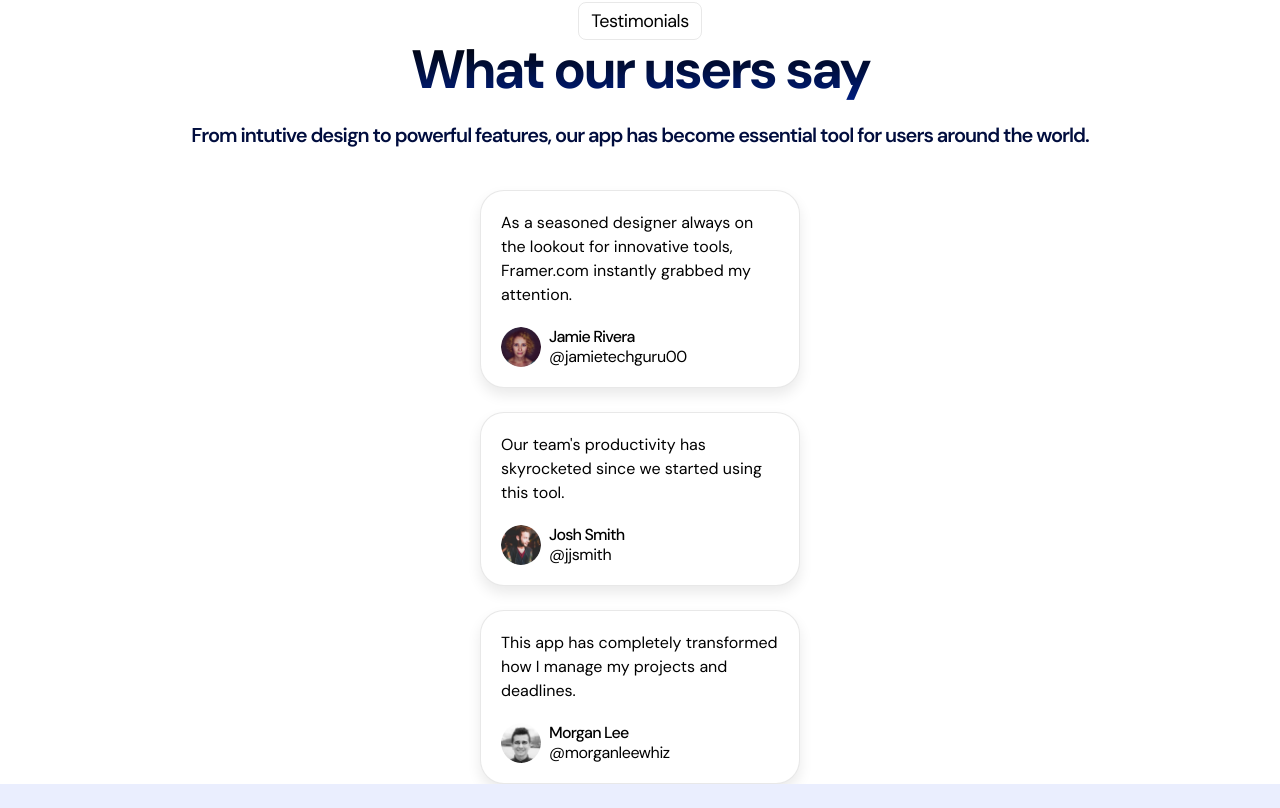
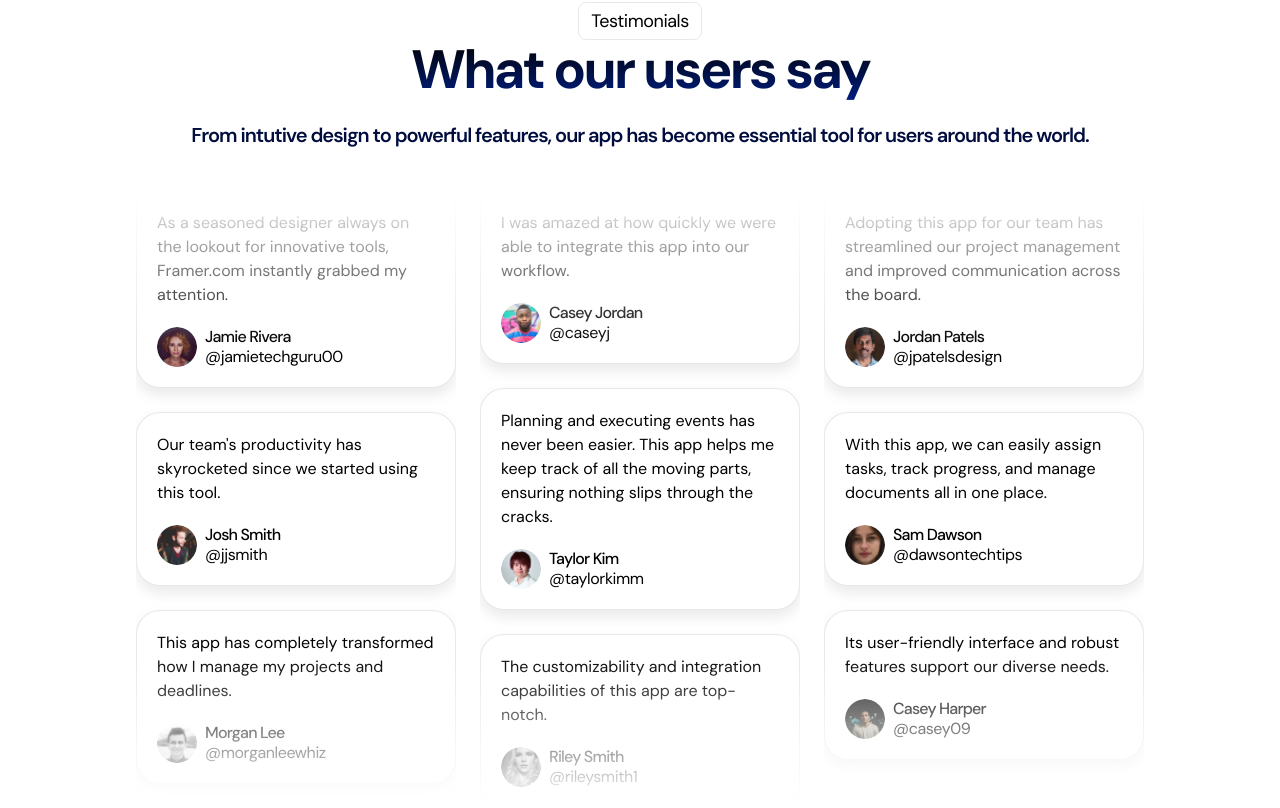
Before and after one commit to mridul891/LandingPage, a Next.js app: page / in a window 1280 px wide. Shown: the part 3468-4276 px from the top of the page. Before the commit the page ends 4252 px from the top, so only its background shows below. Built offline with nearby package versions, Linux system fonts and the light colour scheme.

Commit message:
Done with the testimonial Websites

```diff
--- a/app/sections/Testimonial.tsx
+++ b/app/sections/Testimonial.tsx
@@ -9,7 +9,9 @@ import avatar7 from "../assets/avatar-7.png";
 import avatar8 from "../assets/avatar-8.png";
 import avatar9 from "../assets/avatar-9.png";
 import Image from 'next/image'
+import TestimonialsColumns from "./TestimonialsColumns";
 const testimonials = [
+
     {
         text: "As a seasoned designer always on the lookout for innovative tools, Framer.com instantly grabbed my attention.",
         imageSrc: avatar1.src,
@@ -67,38 +69,22 @@ const testimonials = [
 ];
 
 
-const firstColumn = testimonials.slice(0,3);
-const secondColumn = testimonials.slice(3,6);
-const thirdColumn = testimonials.slice(6,9);
+const firstColumn = testimonials.slice(0, 3);
+const secondColumn = testimonials.slice(3, 6);
+const thirdColumn = testimonials.slice(6, 9);
 export const Testimonial = () => {
     return <section className="bg-white pt-20">
-    <div className ="">
-        <div className ="flex justify-center ">
+        <div className="">
+            <div className="flex justify-center ">
                 <div className="tag">Testimonials</div>
             </div>
             <h2 className="section-title"> What our users say </h2>
-        <p className = "section-description mt-5">From intutive design to powerful features, our app has become essential tool for users around the world. </p>
+            <p className="section-description mt-5">From intutive design to powerful features, our app has become essential tool for users around the world. </p>
 
-        <div className="flex flex-col items-center mt-10 gap-6">
-            {firstColumn.map(({text ,imageSrc , name , username}) => (
-                <div className = "cards">
-                    <div>{text} </div>
-                    <div className="flex items-center gap-2 mt-5">
-                        <Image
-                        src={imageSrc}
-                        alt={name}
-                        width={40}
-                        height={40}
-                        className="rounded-full"
-                        />
-                    <div className="flex flex-col">
-                        <div className="font-medium tracking-tighter leading-5">{name}</div>
-                        <div className="leading-5 tracking-tight">{username}</div>
-
-                    </div>
-                    </div>
-                </div>
-            ))}
+            <div className = "flex justify-center gap-6">
+                <TestimonialsColumns testimonial={firstColumn} />
+                <TestimonialsColumns testimonial={secondColumn} className="hidden md:flex "/>
+                <TestimonialsColumns testimonial={thirdColumn} className="hidden lg:flex"/>
 
             </div>
         </div>
--- /dev/null
+++ b/app/sections/TestimonialsColumns.tsx
@@ -0,0 +1,32 @@
+import Image from 'next/image'
+import React from 'react'
+import {twMerge} from "tailwind-merge"
+
+
+const TestimonialsColumns = (props: { className?: string; testimonial: typeof testimonials }, index: Number) => {
+    return (
+        <div className={twMerge("flex flex-col items-center mt-10 gap-6 [mask-image:linear-gradient(to_bottom,transparent,black_25%,black_75%,transparent)]",props.className)} >
+            {props.testimonial.map(({ text, imageSrc, name, username }, index) => (
+                <div className="cards" key={index}>
+                    <div>{text} </div>
+                    <div className="flex items-center gap-2 mt-5">
+                        <Image
+                            src={imageSrc}
+                            alt={name}
+                            width={40}
+                            height={40}
+                            className="rounded-full"
+                        />
+                        <div className="flex flex-col">
+                            <div className="font-medium tracking-tighter leading-5">{name}</div>
+                            <div className="leading-5 tracking-tight">{username}</div>
+
+                        </div>
+                    </div>
+                </div>
+            ))}
+        </div>
+    )
+}
+
+export default TestimonialsColumns
```
Lines whose indentation alone changed are shown as unchanged.
